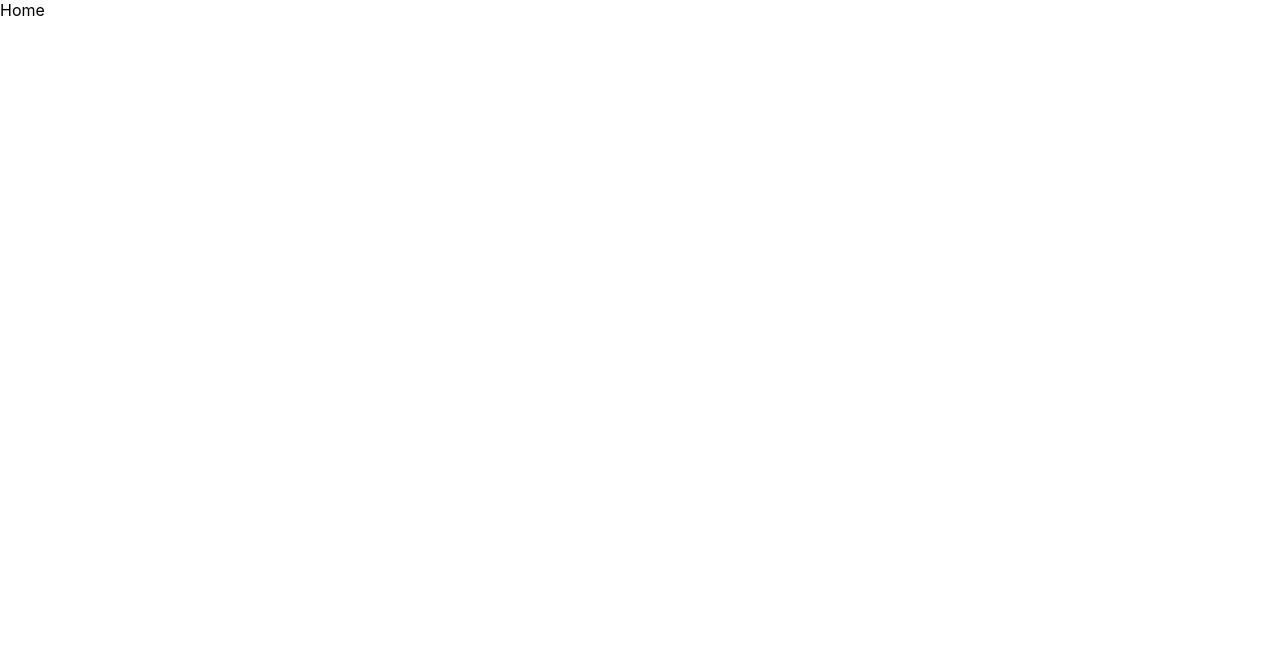
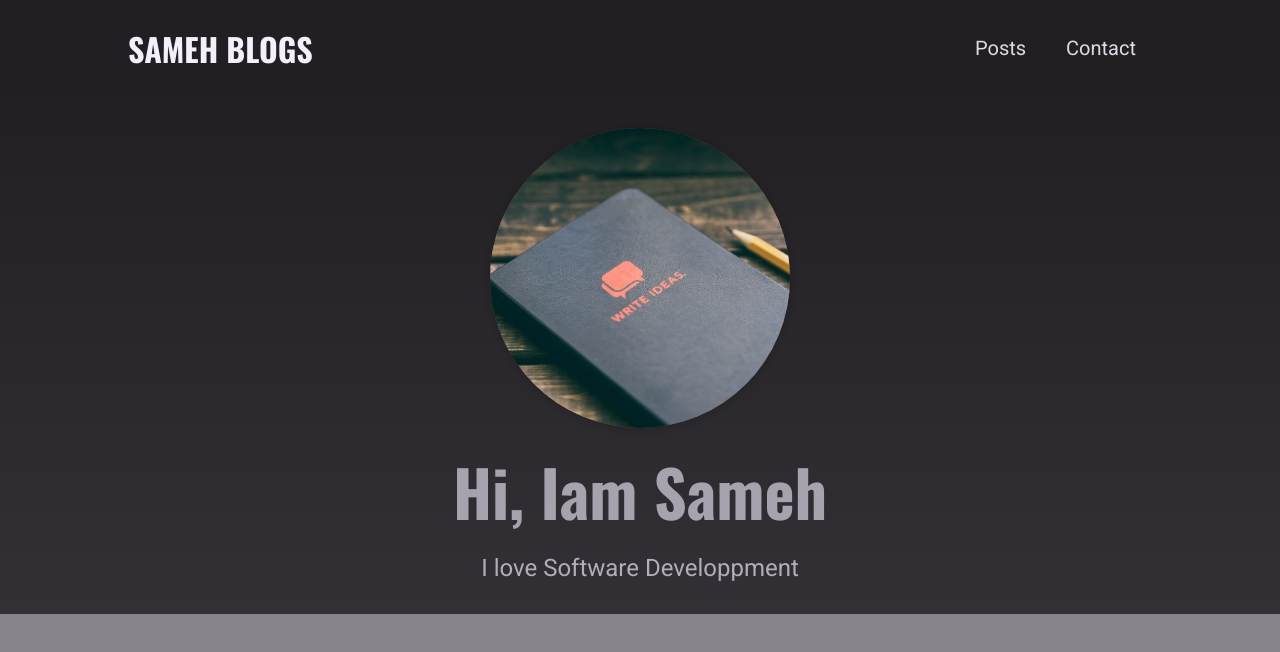
Before and after one commit to SamehEtman/Blogs-Website, a Next.js app: page / in a window 1280 px wide. Shown: the top 652 px of the page. Built offline with nearby package versions, Linux system fonts and the light colour scheme.

Commit message:
add layout to the front page

```diff
--- /dev/null
+++ b/components/layout/layout.js
@@ -0,0 +1,12 @@
+import React from 'react';
+
+import MainNavigation from './main-navigation'
+const Layout = (props) => {
+  return (
+    <React.Fragment>
+      <MainNavigation />
+      <main>{props.children}</main>
+    </React.Fragment>
+  );
+};
+ export default Layout;
--- /dev/null
+++ b/components/layout/logo.js
@@ -0,0 +1,6 @@
+import classes from './logo.module.css';
+const Logo = () => {
+  return <div className={classes.logo}>Sameh Blogs</div>;
+};
+
+export default Logo;
--- /dev/null
+++ b/components/layout/logo.module.css
@@ -0,0 +1,13 @@
+.logo {
+  text-transform: uppercase;
+  font-size: var(--size-5);
+  font-weight: bold;
+  font-family: 'Oswald', sans-serif;
+  color: var(--color-grey-50);
+}
+
+@media (min-width: 768px) {
+  .logo {
+    font-size: var(--size-8);
+  }
+}
--- /dev/null
+++ b/components/layout/main-navigation.js
@@ -0,0 +1,26 @@
+import Link from 'next/link';
+
+import Logo from './logo';
+import classes from './main-navigation.module.css';
+const MainNavigation = (props) => {
+  return (
+    <header className={classes.header}>
+      <Link href="/">
+        <a>
+          <Logo />
+        </a>
+      </Link>
+      <nav></nav>
+      <ul>
+        <li>
+          <Link href="/posts">Posts</Link>
+        </li>
+        <li>
+          <Link href="/contact">Contact</Link>
+        </li>
+      </ul>
+    </header>
+  );
+};
+
+export default MainNavigation;
--- /dev/null
+++ b/components/layout/main-navigation.module.css
@@ -0,0 +1,42 @@
+.header {
+  width: 100%;
+  height: 6rem;
+  background-color: var(--color-grey-900);
+  display: flex;
+  justify-content: space-between;
+  align-items: center;
+  padding: 0 10%;
+}
+
+.header ul {
+  list-style: none;
+  display: flex;
+  align-items: baseline;
+  margin: 0;
+  padding: 0;
+}
+
+.header li {
+  margin: 0 var(--size-4);
+}
+
+.header a {
+  color: var(--color-grey-100);
+  font-size: var(--size-4);
+}
+
+.header a:hover,
+.header a:active,
+.header a.active {
+  color: var(--color-grey-200);
+}
+
+@media (min-width: 768px) {
+  .header ul {
+    gap: 0.5rem;
+  }
+
+  .header a {
+    font-size: var(--size-5);
+  }
+}
--- a/pages/_app.js
+++ b/pages/_app.js
@@ -1,7 +1,12 @@
-import '../styles/globals.css'
+import Layout from '../components/layout/layout';
+import '../styles/globals.css';
 
 function MyApp({ Component, pageProps }) {
-  return <Component {...pageProps} />
+  return (
+    <Layout>
+      <Component {...pageProps} />
+    </Layout>
+  );
 }
 
-export default MyApp
+export default MyApp;
--- /dev/null
+++ b/pages/contact.js
@@ -0,0 +1,5 @@
+const ContactPage = ()=>{
+  return <div>Contact page</div>
+}
+
+export default ContactPage;
--- a/pages/index.js
+++ b/pages/index.js
@@ -1,5 +1,11 @@
-const HomePage = ()=>{
-  return <div>Home</div>
-}
+import React from 'react';
+import Hero from '../components/home-page/hero';
+const HomePage = () => {
+  return (
+    <React.Fragment>
+      <Hero />
+    </React.Fragment>
+  );
+};
 
 export default HomePage;
--- a/styles/globals.css
+++ b/styles/globals.css
@@ -1,16 +1,64 @@
-html,
-body {
-  padding: 0;
-  margin: 0;
-  font-family: -apple-system, BlinkMacSystemFont, Segoe UI, Roboto, Oxygen,
-    Ubuntu, Cantarell, Fira Sans, Droid Sans, Helvetica Neue, sans-serif;
-}
-
-a {
-  color: inherit;
-  text-decoration: none;
-}
+@import url('https://fonts.googleapis.com/css2?family=Oswald:wght@700&family=Roboto&family=Source+Sans+Pro:wght@300&display=swap');
 
 * {
   box-sizing: border-box;
 }
+
+body {
+  --color-grey-50: hsl(265, 55%, 96%);
+  --color-grey-100: hsl(265, 19%, 88%);
+  --color-grey-200: hsl(265, 7%, 70%);
+  --color-grey-300: hsl(265, 6%, 66%);
+  --color-grey-400: hsl(265, 4%, 57%);
+  --color-grey-500: hsl(265, 3%, 53%);
+  --color-grey-600: hsl(265, 4%, 42%);
+  --color-grey-700: hsl(265, 4%, 31%);
+  --color-grey-800: hsl(276, 5%, 20%);
+  --color-grey-900: hsl(280, 5%, 13%);
+
+  --color-primary-50: #c8b3ce;
+  --color-primary-100: #a07aaa;
+  --color-primary-200: #884c97;
+  --color-primary-300: #843897;
+  --color-primary-400: #732392;
+  --color-primary-500: #5a097a;
+  --color-primary-600: #480264;
+  --color-primary-700: #3d0264;
+
+  --color-success-100: #a2f0bc;
+  --color-success-500: #12bd4b;
+
+  --color-error-100: #f1acc9;
+  --color-error-500: #a10c4a;
+
+  --size-1: 0.25rem;
+  --size-2: 0.5rem;
+  --size-3: 0.75rem;
+  --size-4: 1rem;
+  --size-5: 1.25rem;
+  --size-6: 1.5rem;
+  --size-8: 2rem;
+  --size-16: 4rem;
+  --size-20: 5rem;
+  --size-40: 10rem;
+
+  margin: 0;
+  background-color: var(--color-grey-500);
+  color: #252525;
+  font-family: 'Roboto', sans-serif;
+}
+
+h1,
+h2,
+h3 {
+  font-family: 'Oswald', 'Roboto', sans-serif;
+}
+
+a {
+  text-decoration: none;
+}
+
+button {
+  font: inherit;
+  cursor: pointer;
+}
```
Also changed, not shown: styles/Home.module.css (deleted, +0 -116 lines), public/images/site/home.jpg (added).
